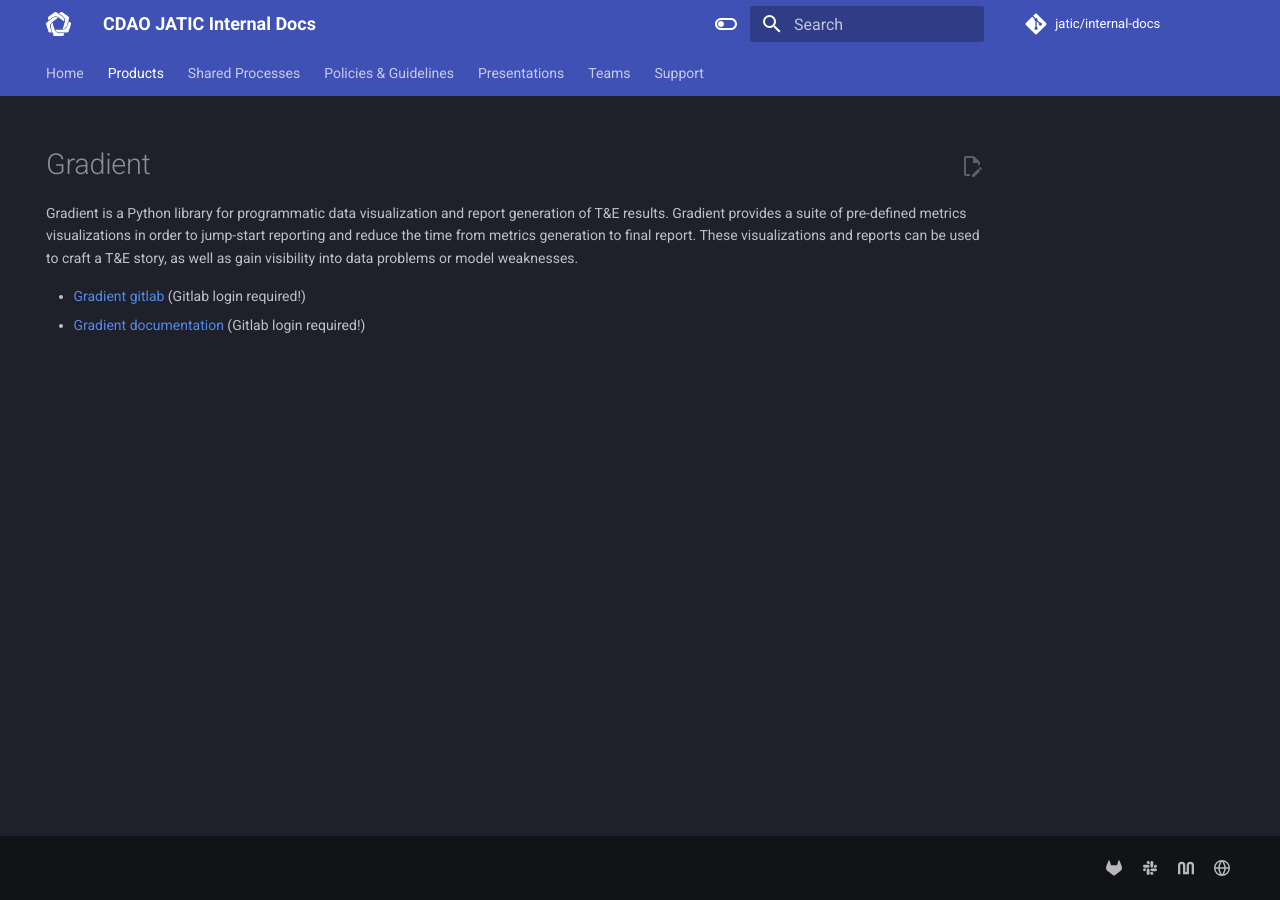
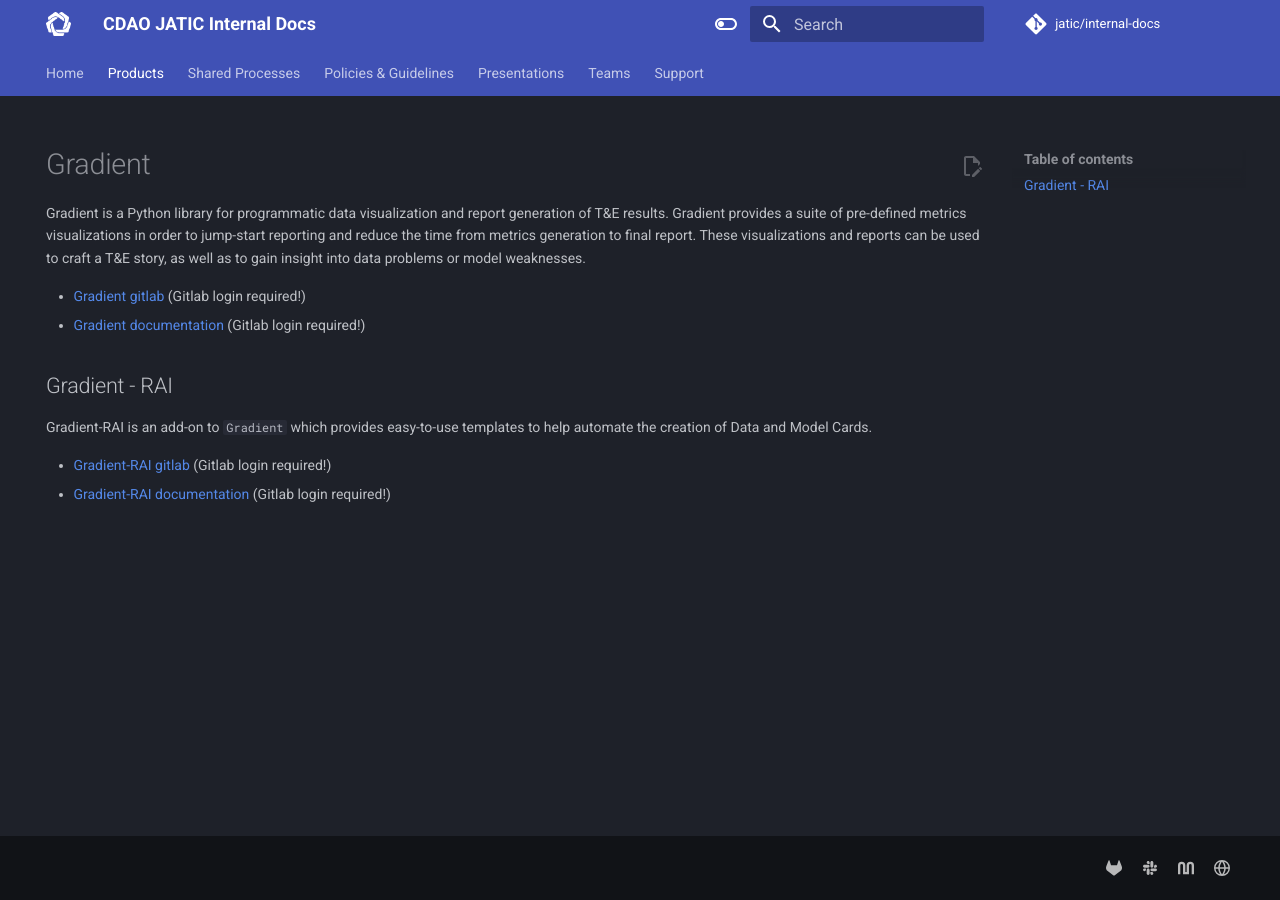
Before and after one commit to zheng0xd/JATIC-internal-docs, an MkDocs documentation site: the page built from docs/products/gradient.md, in a window 1280 px wide. Built offline with MkDocs 1.6.1 and Material for MkDocs 9.7.7, drawn with Linux system fonts in a browser that asks for light colours.

Commit message:
MORSE product docs

```diff
--- a/docs/products/gradient.md
+++ b/docs/products/gradient.md
@@ -1,6 +1,15 @@
 # Gradient
 
-Gradient is a Python library for programmatic data visualization and report generation of T&E results. Gradient provides a suite of pre-defined metrics visualizations in order to jump-start reporting and reduce the time from metrics generation to final report. These visualizations and reports can be used to craft a T&E story, as well as gain visibility into data problems or model weaknesses.
+Gradient is a Python library for programmatic data visualization and report generation of T&E results.
+Gradient provides a suite of pre-defined metrics visualizations in order to jump-start reporting and reduce the time from metrics generation to final report.
+These visualizations and reports can be used to craft a T&E story, as well as to gain insight into data problems or model weaknesses.
 
 - [Gradient gitlab](https://gitlab.jatic.net/jatic/morse/gradient) (Gitlab login required!)
 - [Gradient documentation](https://jatic.pages.jatic.net/morse/gradient/) (Gitlab login required!)
+
+## Gradient - RAI
+Gradient-RAI is an add-on to `Gradient` which provides easy-to-use templates to help automate the creation of Data
+and Model Cards.
+
+- [Gradient-RAI gitlab](https://gitlab.jatic.net/jatic/morse/gradient-rai) (Gitlab login required!)
+- [Gradient-RAI documentation](https://jatic.pages.jatic.net/morse/gradient-rai/) (Gitlab login required!)
```
Also changed, not shown: docs/products/index.md (+4 -0 lines), docs/products/reallabel.md (added, +9 -0 lines).
